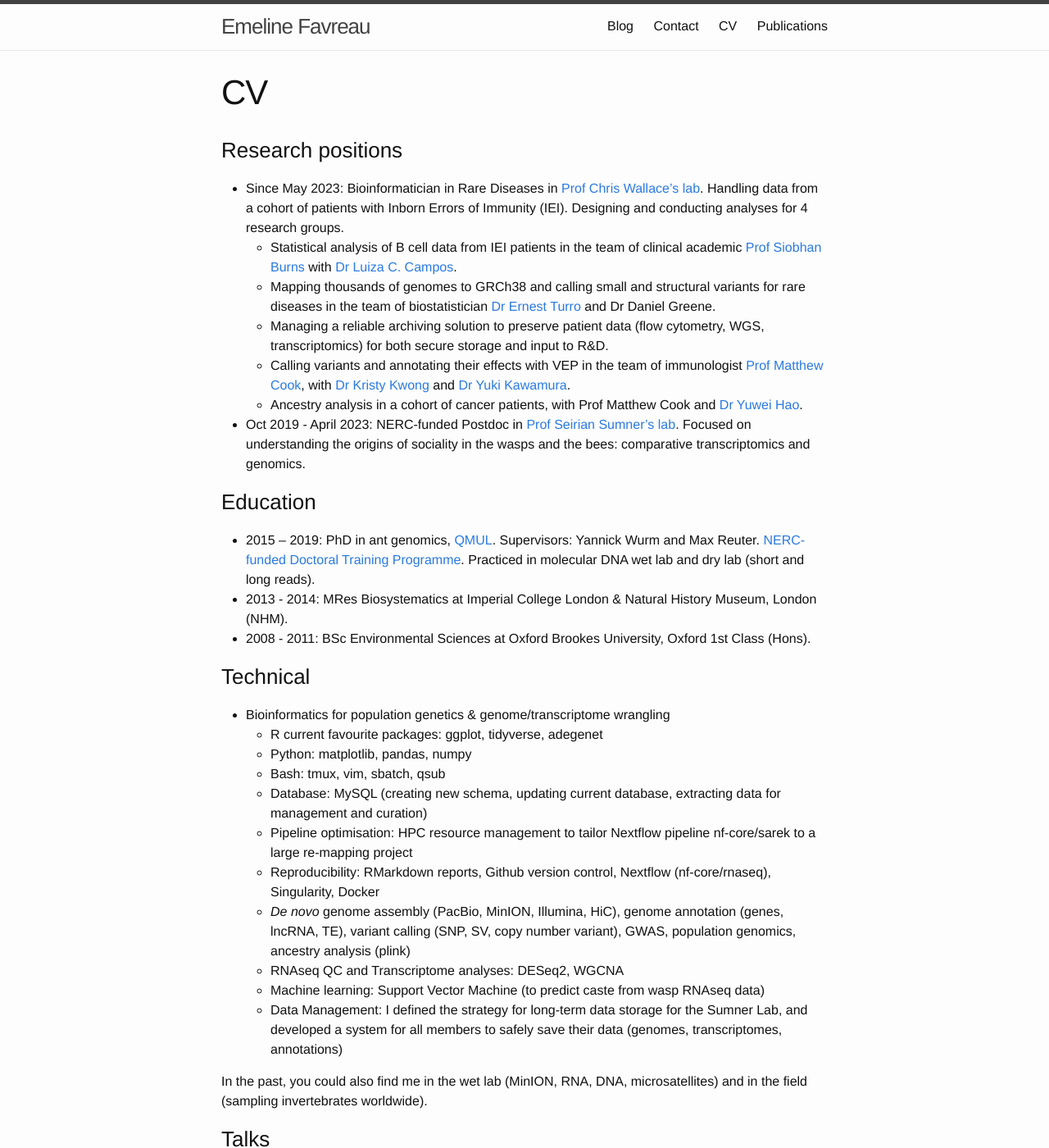
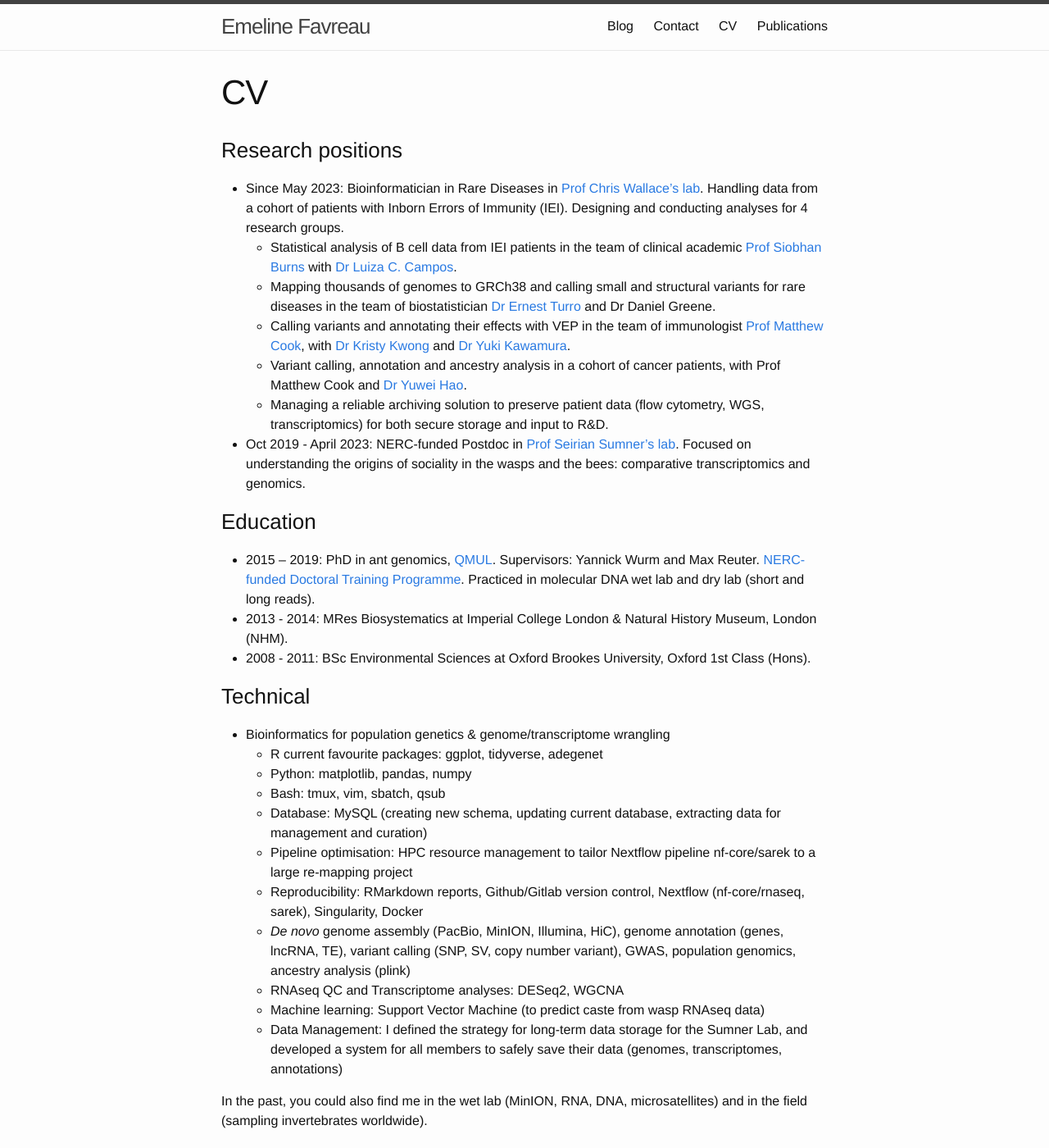
Before and after one commit to EmelineFavreau/EmelineFavreau.github.io, a Jekyll site: the page built from cv.md, in a window 1280 px wide and 1400 px high. Shown: the whole window at 82% size. Built offline with Jekyll 4.4.1, drawn with Linux system fonts in a browser that asks for light colours.

Commit message:
tidying cv

```diff
--- a/cv.md
+++ b/cv.md
@@ -9,9 +9,9 @@ permalink: /cv/
 - Since May 2023: Bioinformatician in Rare Diseases in [Prof Chris Wallace's lab](http://chr1swallace.github.io/). Handling data from a cohort of patients with Inborn Errors of Immunity (IEI). Designing and conducting analyses for 4 research groups.
     - Statistical analysis of B cell data from IEI patients in the team of clinical academic [Prof Siobhan Burns](https://www.ucl.ac.uk/infection-immunity/people/professor-siobhan-burns) with [Dr Luiza C. Campos](https://orcid.org/0000-0002-4315-9105).
     - Mapping thousands of genomes to GRCh38 and calling small and structural variants for rare diseases in the team of biostatistician [Dr Ernest Turro](https://labs.icahn.mssm.edu/turrolab/members/) and Dr Daniel Greene.
+    - Calling variants and annotating their effects with VEP in the team of immunologist [Prof Matthew Cook](https://www.cuh.nhs.uk/staff-directory/professor-matthew-cook/), with [Dr Kristy Kwong](https://www.linkedin.com/in/kristykxm/) and [Dr Yuki Kawamura](https://orcid.org/0000-0003-2137-6464).
+    - Variant calling, annotation and ancestry analysis in a cohort of cancer patients, with Prof Matthew Cook and [Dr Yuwei Hao](https://orcid.org/0000-0003-3932-3686).
     - Managing a reliable archiving solution to preserve patient data (flow cytometry, WGS, transcriptomics) for both secure storage and input to R&D.
-    - Calling variants and annotating their effects with VEP in the team of immunologist [Prof Matthew Cook](https://www.cuh.nhs.uk/staff-directory/professor-matthew-cook/), with [Dr Kristy Kwong](https://www.linkedin.com/in/kristykxm/) and [Dr Yuki Kawamura](https://orcid.org/0000-0003-2137-6464).
-    - Ancestry analysis in a cohort of cancer patients, with Prof Matthew Cook and [Dr Yuwei Hao](https://orcid.org/0000-0003-3932-3686).
 - Oct 2019 - April 2023: NERC-funded Postdoc in [Prof Seirian Sumner's lab](http://www.sumnerlab.co.uk/the-group/emeline-favreau/). Focused on understanding the origins of sociality in the wasps and the bees: comparative transcriptomics and genomics.
 
 ### Education
@@ -26,7 +26,7 @@ permalink: /cv/
    - Bash: tmux, vim, sbatch, qsub
    - Database: MySQL (creating new schema, updating current database, extracting data for management and curation)
    - Pipeline optimisation: HPC resource management to tailor Nextflow pipeline nf-core/sarek to a large re-mapping project
-   - Reproducibility: RMarkdown reports, Github version control, Nextflow (nf-core/rnaseq), Singularity, Docker
+   - Reproducibility: RMarkdown reports, Github/Gitlab version control, Nextflow (nf-core/rnaseq, sarek), Singularity, Docker
    - _De novo_ genome assembly (PacBio, MinION, Illumina, HiC), genome annotation (genes, lncRNA, TE), variant calling (SNP, SV, copy number variant), GWAS, population genomics, ancestry analysis (plink)
    - RNAseq QC and Transcriptome analyses: DESeq2, WGCNA
    - Machine learning: Support Vector Machine (to predict caste from wasp RNAseq data)
```
